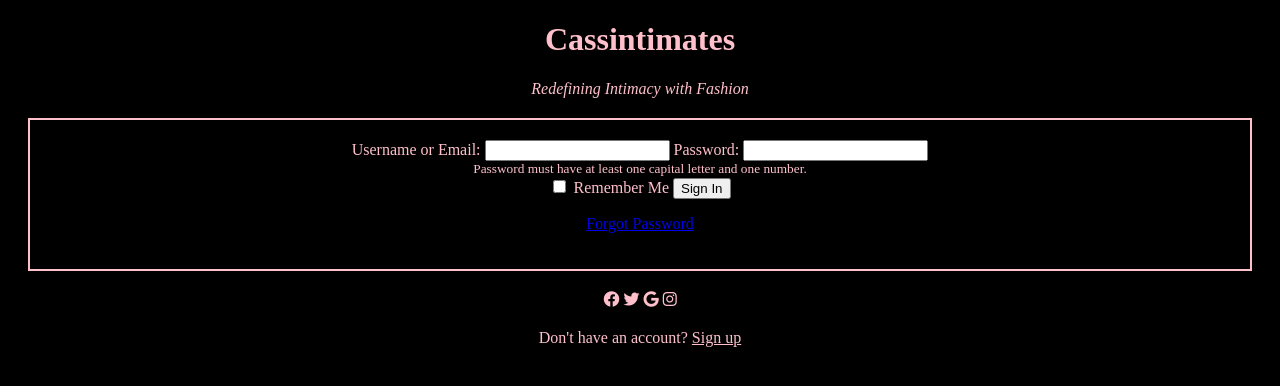
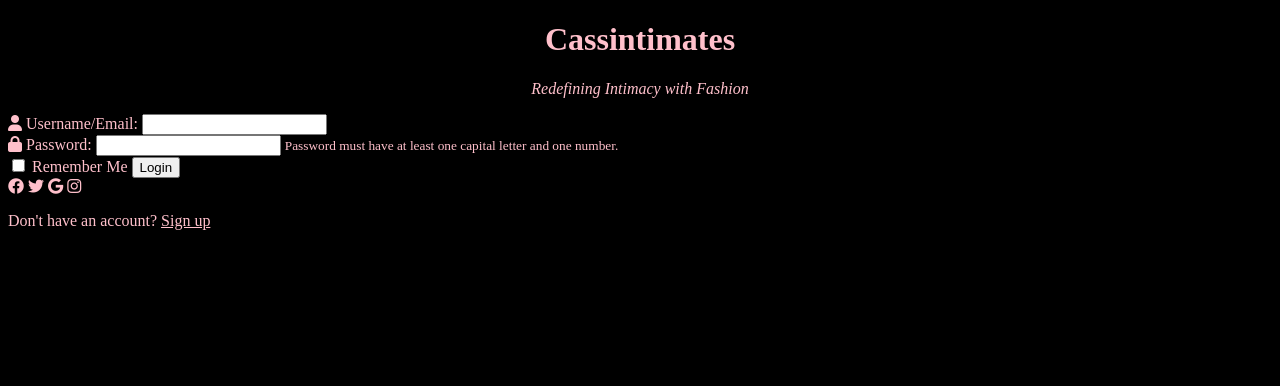
Before and after one commit to christabely/Login1, a plain HTML site: page index.html in a window 1280 px wide. Drawn offline with Linux system fonts and the light colour scheme.

Commit message:
Update index.html

```diff
--- a/index.html
+++ b/index.html
@@ -9,39 +9,43 @@
     <title>Cassintimates - Login</title>
 </head>
 
-<body class="black-background pink-text">
+<body class="black-background">
 
-    <h1 class="center-text cursive-font">Cassintimates</h1>
-    <p class="center-text italic-text pink-text">Redefining Intimacy with Fashion</p>
+    <h1 class="cursive-font">Cassintimates</h1>
+    <p class="italic-text">Redefining Intimacy with Fashion</p>
 
-    <div class="login-container">
-        <form id="loginForm">
-            <label for="usernameOrEmail">Username or Email:</label>
+    <div id="usernameOrEmailContainer">
+        <label for="usernameOrEmail">
+            <i id="usernameOrEmailIcon" class="fas fa-user"></i> Username/Email:
+        </label>
         <input type="text" id="usernameOrEmail" name="usernameOrEmail" required>
+    </div>
 
-            <label for="password">Password:</label>
+    <div id="passwordContainer">
+        <label for="password">
+            <i id="passwordIcon" class="fas fa-lock"></i> Password:
+        </label>
         <input type="password" id="password" name="password" pattern="^(?=.*[A-Z])(?=.*\d).{8,}$" required>
         <small>Password must have at least one capital letter and one number.</small>
+    </div>
 
+    <div id="loginContainer">
         <label>
             <input type="checkbox" id="rememberMe" name="rememberMe"> Remember Me
         </label>
 
-            <button type="button" onclick="login()">Sign In</button>
-
-            <p><a href="#" onclick="forgotPassword()">Forgot Password</a></p>
-        </form>
+        <button id="loginButton" type="button" onclick="login()">Login</button>
     </div>
 
     <!-- Social Media Logins with Font Awesome icons -->
-    <div class="social-media-icons center-text">
-        <i class="fab fa-facebook"></i>
-        <i class="fab fa-twitter"></i>
-        <i class="fab fa-google"></i>
-        <i class="fab fa-instagram"></i>
+    <div id="socialIconsContainer">
+        <i class="fab fa-facebook" onclick="loginWithSocial('Facebook')"></i>
+        <i class="fab fa-twitter" onclick="loginWithSocial('Twitter')"></i>
+        <i class="fab fa-google" onclick="loginWithSocial('Google')"></i>
+        <i class="fab fa-instagram" onclick="loginWithSocial('Instagram')"></i>
     </div>
 
-    <p class="center-text">Don't have an account? <a href="signup.html" class="pink-text">Sign up</a></p>
+    <p id="signUpLink">Don't have an account? <a href="signup.html" class="pink-text">Sign up</a></p>
 
     <script src="script.js"></script>
 </body>
```
Lines whose indentation alone changed are shown as unchanged.
